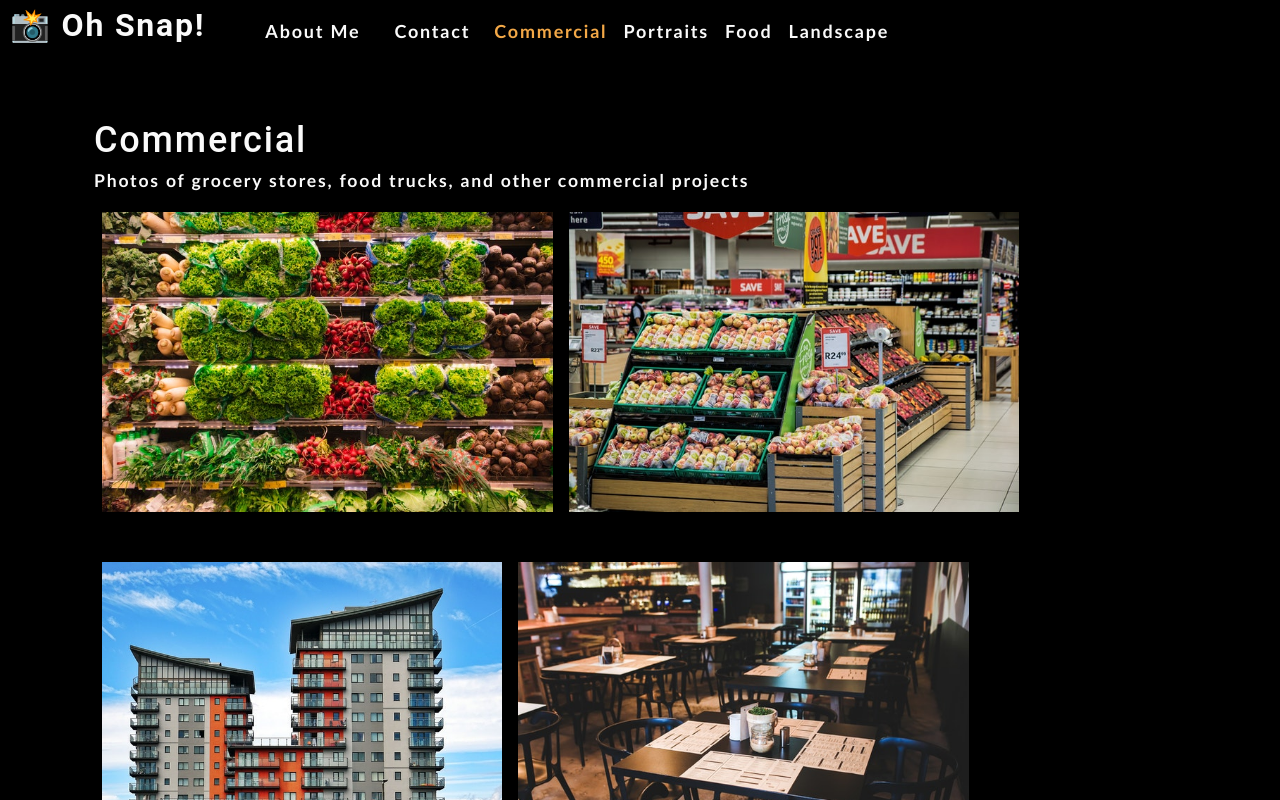
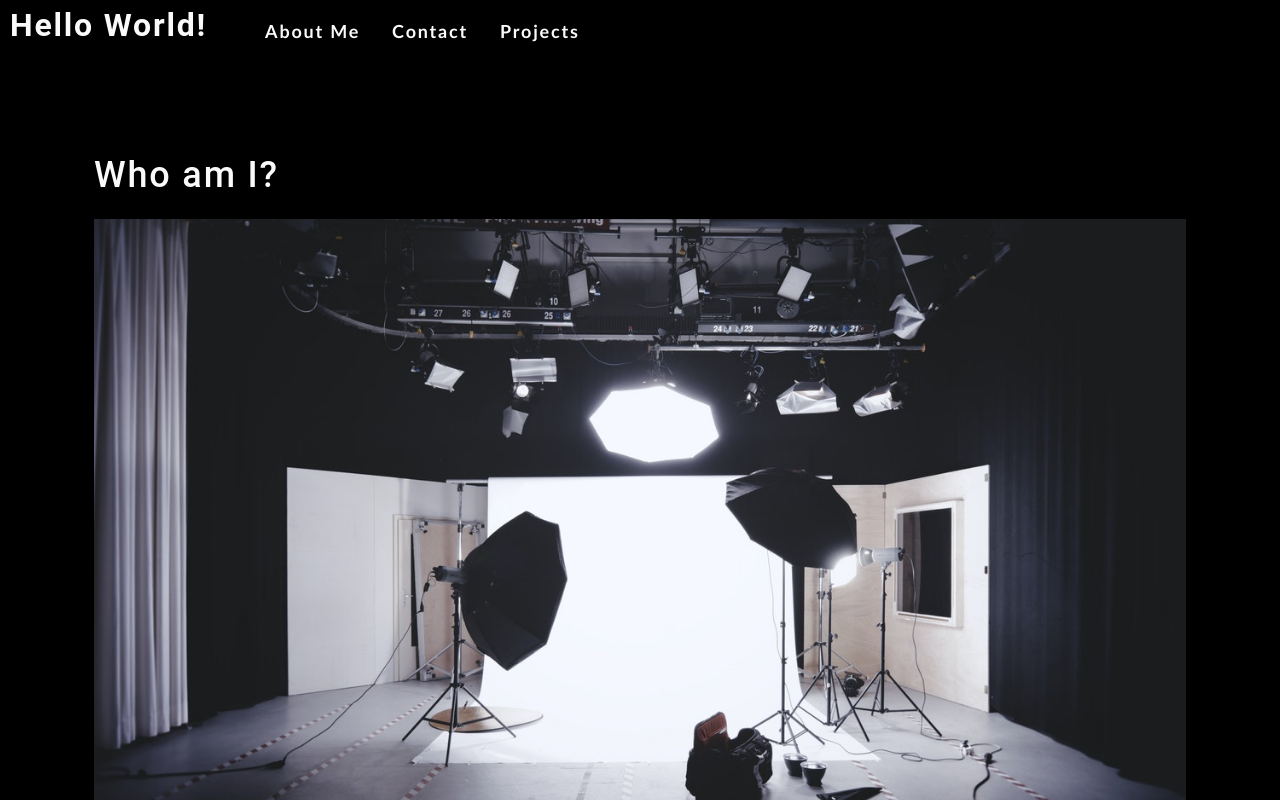
Before and after one commit to chardmuffin/portfolio-v2, a React (Create React App) app: page / in a window 1280 px wide. Shown: the top 800 px of the page. Built offline with nearby package versions, Linux system fonts and the light colour scheme.

Commit message:
better page switching

```diff
--- a/src/App.js
+++ b/src/App.js
@@ -2,38 +2,30 @@ import React, { useState } from 'react';
 import './index.css';
 import About from './components/About';
 import Nav from './components/Nav';
-import Gallery from './components/Gallery';
+import Projects from './components/Projects';
 import ContactForm from './components/Contact';
 
 function App() {
 
-  const [categories] = useState([
-    { name: "commercial", description: "Photos of grocery stores, food trucks, and other commercial projects" },
-    { name: "portraits", description: "Portraits of people in my life" },
-    { name: "food", description: "Delicious delicacies" },
-    { name: "landscape", description: "Fields, farmhouses, waterfalls, and the beauty of nature" },
-  ]);
+  const [currentTab, setCurrentTab] = useState("About");
 
-  const [currentCategory, setCurrentCategory] = useState(categories[0]);
-  const [contactSelected, setContactSelected] = useState(false);
+  console.log(currentTab);
 
   return (
     <div>
       <Nav
-        categories={categories}
-        setCurrentCategory={setCurrentCategory}
-        currentCategory={currentCategory}
-        contactSelected={contactSelected}
-        setContactSelected={setContactSelected}
+        currentTab={currentTab}
+        setCurrentTab={setCurrentTab}
       ></Nav>
       <main>
-        {!contactSelected ? (
-          <>
-            <Gallery currentCategory={currentCategory}></Gallery>
-            <About></About>
-          </>
+        {(currentTab === "About") ? (
+          <About></About>
         ) : (
-          <ContactForm></ContactForm>
+          (currentTab === "Projects") ? (
+            <Projects></Projects>
+          ) : (
+            <ContactForm></ContactForm>
+          )
         )}
       </main>
     </div>
--- a/src/components/Gallery/index.js
+++ /dev/null
@@ -1,16 +0,0 @@
-import React from 'react';
-import { capitalizeFirstLetter } from "../../utils/helpers"
-import PhotoList from "../PhotoList";
-
-function Gallery({ currentCategory }) {
-
-    return (
-        <section>
-            <h1>{capitalizeFirstLetter(currentCategory.name)}</h1>
-            <p>{currentCategory.description}</p>
-            <PhotoList category={currentCategory.name}/>
-        </section>
-    );
-};
-
-export default Gallery;
--- a/src/components/Modal/index.js
+++ b/src/components/Modal/index.js
@@ -1,19 +1,19 @@
 import React from "react";
 
-function Modal({ onClose, currentPhoto }) {
+function Modal({ onClose, currentProject }) {
 
-  const {name, category, description, index} = currentPhoto;
+  const {name, tags, description, index} = currentProject;
 
   return (
     <div className="modalBackdrop">
       <div className="modalContainer">
         <h3 className="modalTitle">{name}</h3>
-        <img alt={category} src={require(`../../assets/small/${category}/${index}.jpg`)}/>
+        <img alt={tags} src={require(`../../assets/small/${index}.jpg`)}/>
         <p>
           {description}
         </p>
         <button type="button" onClick={onClose}>
-          Close this modal
+          Close
         </button>
       </div>
     </div>
--- a/src/components/Nav/index.js
+++ b/src/components/Nav/index.js
@@ -1,48 +1,35 @@
 import React, { useEffect } from 'react';
-import { capitalizeFirstLetter } from "../../utils/helpers";
 
 function Nav(props) {
 
     const {
-        categories = [],
-        setCurrentCategory,
-        currentCategory,
-        contactSelected,
-        setContactSelected
+        currentTab,
+        setCurrentTab,
     } = props;
 
     useEffect(() => {
-        document.title = capitalizeFirstLetter(currentCategory.name);
-    }, [currentCategory]);
+        document.title = currentTab;
+
+    }, [currentTab]);
 
     return (
         <header className="flex-row px-1">
             <h2>
                 <a href='/'>
-                    <span role="img" aria-label='camera'> 📸</span> Oh Snap!
+                    <span role="img" aria-label='camera'></span> Hello World!
                 </a>
             </h2>
             <nav>
                 <ul className='flex-row'>
-                    <li className='mx-2'>
-                        <a href='#about' onClick={() => setContactSelected(false)}>
-                            About Me
-                        </a>
+                    <li className={`mx-2 ${currentTab === "about" && 'navActive'}`}>
+                        <span onClick={() => setCurrentTab("About")}>About Me</span>
                     </li>
-                    <li className={`mx-2 ${contactSelected && 'navActive'}`}>
-                        <span onClick={() => setContactSelected(true)}>Contact</span>
+                    <li className={`mx-2 ${currentTab === "contact" && 'navActive'}`}>
+                        <span onClick={() => setCurrentTab("Contact")}>Contact</span>
                     </li>
-                    {categories.map((category) => (
-                        <li className={`mx-1 ${currentCategory.name === category.name && !contactSelected && 'navActive'}`}
-                            key={category.name}>
-                            <span onClick={() => {
-                                setCurrentCategory(category);
-                                setContactSelected(false);
-                                }}>
-                                {capitalizeFirstLetter(category.name)}
-                            </span>
-                        </li>
-                    ))}
+                    <li className={`mx-2 ${currentTab === "projects" && 'navActive'}`}>
+                        <span onClick={() => setCurrentTab("Projects")}>Projects</span>
+                    </li>
                 </ul>
             </nav>
         </header>
--- a/src/components/PhotoList/index.js
+++ /dev/null
@@ -1,131 +0,0 @@
-import React, { useState } from 'react';
-import Modal from '../Modal';
-
-const PhotoList = ({ category }) => {
-
-    const [photos] = useState([
-        {
-            name: 'Grocery aisle',
-            category: 'commercial',
-            description: 'Lorem ipsum dolor sit amet, consectetur adipiscing elit. Nunc ultricie',
-        },
-        {
-            name: 'Grocery booth',
-            category: 'commercial',
-            description: 'Lorem ipsum dolor sit amet, consectetur adipiscing elit. Nunc ultricie',
-        },
-        {
-            name: 'Building exterior',
-            category: 'commercial',
-            description: 'Lorem ipsum dolor sit amet, consectetur adipiscing elit. Nunc ultricie',
-        },
-        {
-            name: 'Restaurant table',
-            category: 'commercial',
-            description: 'Lorem ipsum dolor sit amet, consectetur adipiscing elit. Nunc ultricie',
-        },
-        {
-            name: 'Cafe interior',
-            category: 'commercial',
-            description: 'Lorem ipsum dolor sit amet, consectetur adipiscing elit. Nunc ultricie',
-        },
-        {
-            name: 'Cat green eyes',
-            category: 'portraits',
-            description: 'Lorem ipsum dolor sit amet, consectetur adipiscing elit. Nunc ultricie',
-        },
-        {
-            name: 'Green parrot',
-            category: 'portraits',
-            description: 'Lorem ipsum dolor sit amet, consectetur adipiscing elit. Nunc ultricie',
-        },
-        {
-            name: 'Yellow macaw',
-            category: 'portraits',
-            description: 'Lorem ipsum dolor sit amet, consectetur adipiscing elit. Nunc ultricie',
-        },
-        {
-            name: 'Pug smile',
-            category: 'portraits',
-            description: 'Lorem ipsum dolor sit amet, consectetur adipiscing elit. Nunc ultricie',
-        },
-        {
-            name: 'Pancakes',
-            category: 'food',
-            description: 'Lorem ipsum dolor sit amet, consectetur adipiscing elit. Nunc ultricie',
-        },
-        {
-            name: 'Burrito',
-            category: 'food',
-            description: 'Lorem ipsum dolor sit amet, consectetur adipiscing elit. Nunc ultricie',
-        },
-        {
-            name: 'Scallop pasta',
-            category: 'food',
-            description: 'Lorem ipsum dolor sit amet, consectetur adipiscing elit. Nunc ultricie',
-        },
-        {
-            name: 'Burger',
-            category: 'food',
-            description: 'Lorem ipsum dolor sit amet, consectetur adipiscing elit. Nunc ultricie',
-        },
-        {
-            name: 'Fruit bowl',
-            category: 'food',
-            description: 'Lorem ipsum dolor sit amet, consectetur adipiscing elit. Nunc ultricie',
-        },
-        {
-            name: 'Green river',
-            category: 'landscape',
-            description: 'Lorem ipsum dolor sit amet, consectetur adipiscing elit. Nunc ultricie',
-        },
-        {
-            name: 'Docks',
-            category: 'landscape',
-            description: 'Lorem ipsum dolor sit amet, consectetur adipiscing elit. Nunc ultricie',
-        },
-        {
-            name: 'Panoramic village by sea',
-            category: 'landscape',
-            description: 'Lorem ipsum dolor sit amet, consectetur adipiscing elit. Nunc ultricie',
-        },
-        {
-            name: 'Domestic landscape',
-            category: 'landscape',
-            description: 'Lorem ipsum dolor sit amet, consectetur adipiscing elit. Nunc ultricie',
-        },
-        {
-            name: 'Park bench',
-            category: 'landscape',
-            description: 'Lorem ipsum dolor sit amet, consectetur adipiscing elit. Nunc ultricie',
-        },
-    ]);
-
-    const currentPhotos = photos.filter((photo) => photo.category === category);
-    const [currentPhoto, setCurrentPhoto] = useState();
-    const [isModalOpen, setIsModalOpen] = useState(false);
-
-    const toggleModal = (image, i) => {
-        setCurrentPhoto({ ...image, index: i });
-        setIsModalOpen(!isModalOpen);
-    }
-
-    return (
-        <div>
-            {isModalOpen && <Modal currentPhoto={currentPhoto} onClose={toggleModal} />}
-            <div className='flex-row'>
-                {currentPhotos.map((image, i) => (
-                    <img
-                        src={require(`../../assets/small/${category}/${i}.jpg`)}
-                        alt={image.name}
-                        className="img-thumbnail mx-1"
-                        onClick={() => toggleModal(image, i)}
-                        key={image.name}
-                    />
-                ))}
-            </div>
-        </div>
-    );
-};
-
-export default PhotoList;
--- /dev/null
+++ b/src/components/ProjectList/index.js
@@ -0,0 +1,65 @@
+import React, { useState } from 'react';
+import Modal from '../Modal';
+
+function ProjectList() {
+
+    const [projects] = useState([
+        {
+            name: 'Project1',
+            tags: 'commercial',
+            description: 'Lorem ipsum dolor sit amet, consectetur adipiscing elit. Nunc ultricie',
+        },
+        {
+            name: 'Project2',
+            tags: 'commercial',
+            description: 'Lorem ipsum dolor sit amet, consectetur adipiscing elit. Nunc ultricie',
+        },
+        {
+            name: 'Project3',
+            tags: 'commercial',
+            description: 'Lorem ipsum dolor sit amet, consectetur adipiscing elit. Nunc ultricie',
+        },
+        {
+            name: 'Project4',
+            tags: 'commercial',
+            description: 'Lorem ipsum dolor sit amet, consectetur adipiscing elit. Nunc ultricie',
+        },
+        {
+            name: 'Project5',
+            tags: 'commercial',
+            description: 'Lorem ipsum dolor sit amet, consectetur adipiscing elit. Nunc ultricie',
+        },
+        {
+            name: 'Project6',
+            tags: 'portraits',
+            description: 'Lorem ipsum dolor sit amet, consectetur adipiscing elit. Nunc ultricie',
+        }
+    ]);
+
+    const [currentProject, setCurrentProject] = useState();
+    const [isModalOpen, setIsModalOpen] = useState(false);
+
+    const toggleModal = (project, i) => {
+        setCurrentProject({ ...project, index: i });
+        setIsModalOpen(!isModalOpen);
+    }
+
+    return (
+        <div>
+            {isModalOpen && <Modal currentProject={currentProject} onClose={toggleModal} />}
+            <div className='flex-row'>
+                {projects.map((project, i) => (
+                    <img
+                        src={require(`../../assets/small/${i}.jpg`)}
+                        alt={project.name}
+                        className="img-thumbnail mx-1"
+                        onClick={() => toggleModal(project, i)}
+                        key={project.name}
+                    />
+                ))}
+            </div>
+        </div>
+    );
+};
+
+export default ProjectList;
--- /dev/null
+++ b/src/components/Projects/index.js
@@ -0,0 +1,15 @@
+import React from 'react';
+import ProjectList from "../ProjectList";
+
+function Projects() {
+
+    return (
+        <section>
+            <h1>My Projects</h1>
+            <p>Select any of the projects below to see a preview.</p>
+            <ProjectList></ProjectList>
+        </section>
+    );
+};
+
+export default Projects;
--- a/src/utils/helpers.js
+++ b/src/utils/helpers.js
@@ -1,7 +1,3 @@
-export function capitalizeFirstLetter(string) {
-  return string.charAt(0).toUpperCase() + string.slice(1);
-}
-
 export function validateEmail(email) {
   var re = /^(([^<>()[\]\\.,;:\s@"]+(\.[^<>()[\]\\.,;:\s@"]+)*)|(".+"))@((\[[0-9]{1,3}\.[0-9]{1,3}\.[0-9]{1,3}\.[0-9]{1,3}\])|(([a-zA-Z\-0-9]+\.)+[a-zA-Z]{2,}))$/;
   return re.test(String(email).toLowerCase());
```
